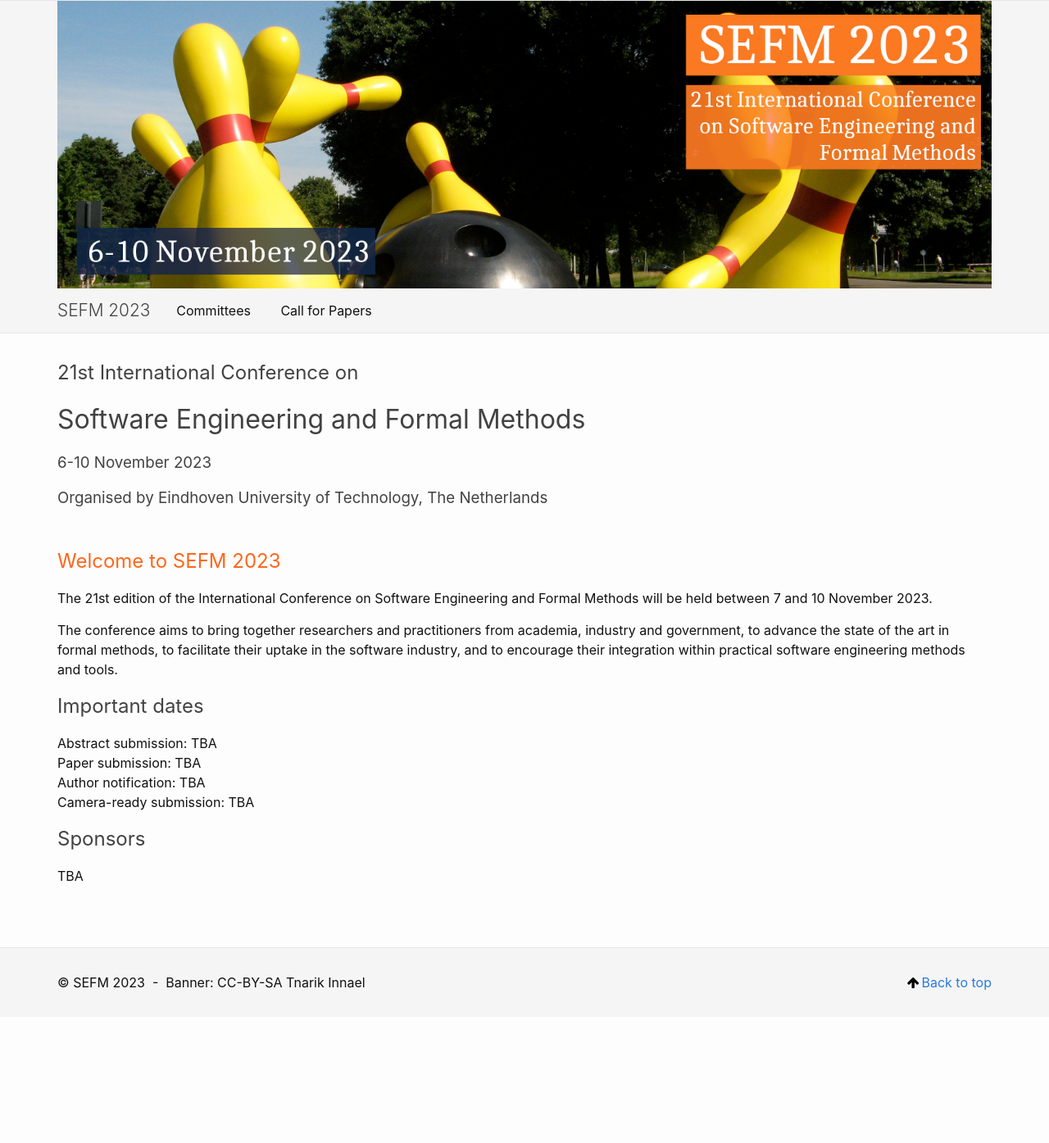
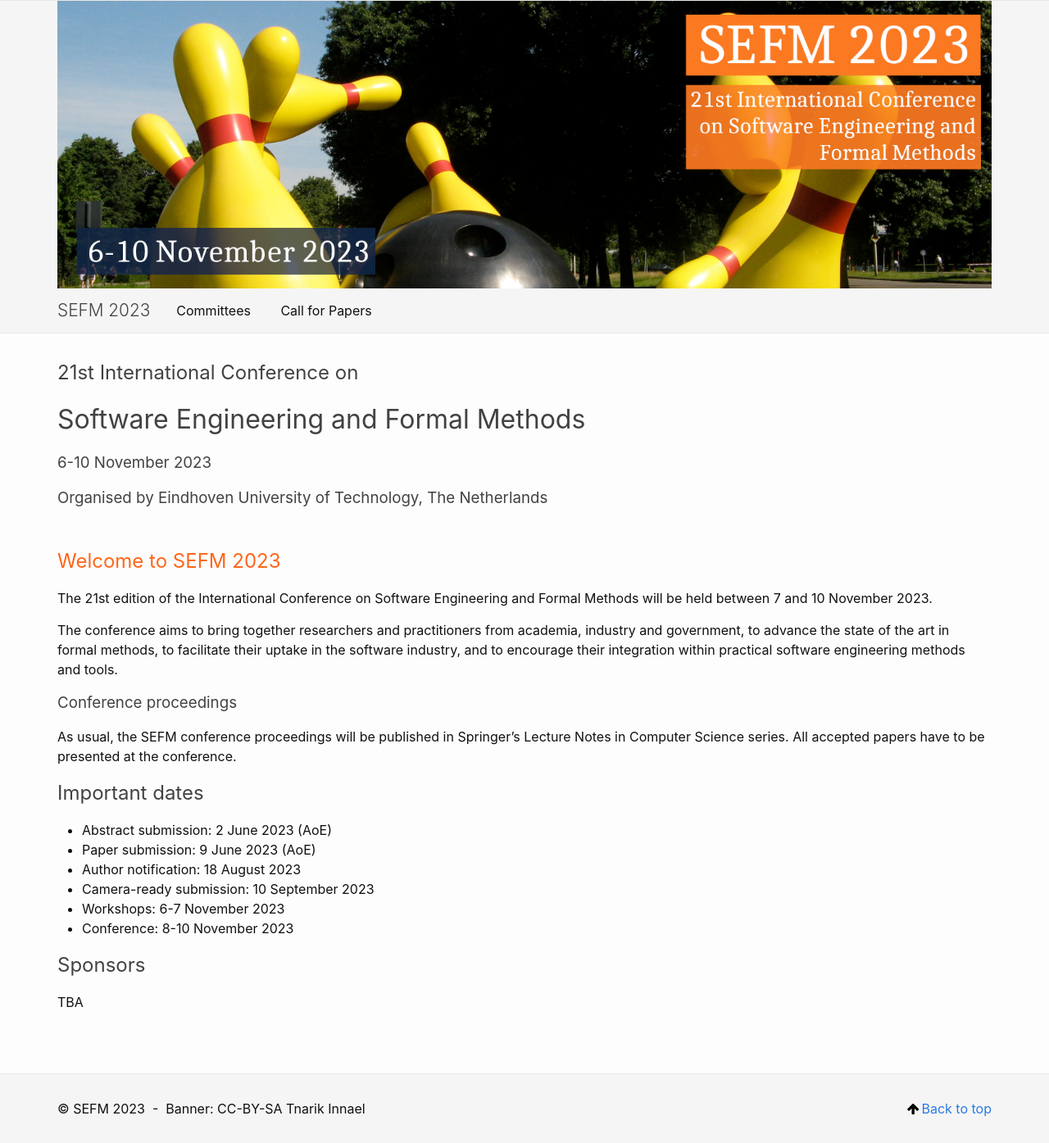
Before and after one commit to sefm-conference/2023, a Jekyll site: the page built from _pages/index.md, in a window 1280 px wide. Shown: the whole page at 82% size. Built offline with Jekyll 4.4.1, drawn with Linux system fonts in a browser that asks for light colours; before the commit the page ends 1241 px from its top, so only the background shows below that; part of the change alters nothing that is shown.

Commit message:
First version CfP and dates

```diff
--- a/_pages/callforpapers.md
+++ b/_pages/callforpapers.md
@@ -5,10 +5,20 @@ subtitle:
 permalink: /callforpapers/
 order: 5
 ---
+The 21st edition of the International Conference on Software Engineering and
+Formal Methods will be held between *8 and 10 November 2023*, with workshops taking place on 6 and 7 November 2023.
+
+## Important dates
+- Abstract submission: 2 June 2023 (AoE)
+- Paper submission: 9 June 2023 (AoE)
+- Author notification: 18 August 2023
+- Camera-ready submission: 10 September 2023
+- Workshops: 6-7 November 2023
+- Conference: 8-10 November 2023
+
 ## Overview and Scope
-The 21st edition of the International Conference on Software Engineering and
-Formal Methods will be held between *8 and 10 November 2023*. The conference
-aims to bring together researchers and practitioners from academia, industry and
+
+The conference aims to bring together researchers and practitioners from academia, industry and
 government, to advance the state of the art in formal methods, to facilitate their
 uptake in the software industry, and to encourage their integration within practical
 software engineering methods and tools.
@@ -18,69 +28,55 @@ The topics of interest include, but are not limited to, the following aspects of
 software engineering and formal methods.
 
 <h4 class="areas">Software Development Methods</h4>
-- *Formal modeling, specification, and design*
-- *Software evolution, maintenance, re-engineering, and reuse*
+- Formal modelling, specification, and design
+- Software evolution, maintenance, re-engineering, and reuse
 
 <h4 class="areas">Design Principles</h4>
-- *Programming languages*
-- *Domain-specific languages*
-- *Type theory*
-- *Abstraction and refinement*
+- Programming languages
+- Domain-specific languages
+- Type theory
+- Abstraction and refinement
 
 <h4 class="areas">Software Testing, Validation, and Verification</h4>
-- *Model checking, theorem proving, and decision procedures*
-- *Testing and runtime verification*
-- *Statistical and probabilistic analysis*
-- *Software synthesis*
-- *Lightweight and scalable formal methods*
-- *Analysis of dependability, performance and other non-functional properties*
-- *Resilience, security, privacy, and trust*
-- *Safety-critical, fault-tolerant, and secure systems*
-- *Software assurance and certification*
+- Model checking, theorem proving, and decision procedures
+- Testing and runtime verification
+- Statistical and probabilistic analysis
+- Synthesis
+- Performance estimation and analysis of other non-functional
+properties
+- Other light-weight and scalable formal methods
+
+<h4 class="areas">Security and Safety</h4>
+- Security, privacy, and trust
+- Safety-critical, fault-tolerant, and secure systems
+- Software certification
 
 <h4 class="areas">Applications and Technology Transfer</h4>
-- *Self-adaptive systems*
-- *Service-oriented and cloud computing systems, Internet of Things*
-- *Component-based and multi-agent systems*
-- *Real-time, hybrid, and cyber-physical systems*
-- *Intelligent systems and machine learning*
-- *HCI, interactive systems, and human error analysis*
-- *Education*
+- Service-oriented and cloud computing systems, Internet of Things
+- Component, object, multi-agent and self-adaptive systems
+- Real-time, hybrid, and cyber-physical systems
+- Intelligent systems and machine learning
+- HCI, interactive systems, and human error analysis
+- Education
 
 <h4 class="areas">Case studies, best practices, and experience reports</h4>
 
-<h2 class="importantH">Paper submission</h2>
+## Paper submission
 
-Details about paper submission will be announced soon.
+We solicit two categories of papers:
 
-<!--
-We solicit two categories of papers:
-- *Regular papers* describing original research results, case studies, or surveys.
-Regular papers should not exceed *15 pages*, excluding bibliography.
-Two more pages containing only references are permitted.
-- *Tool papers* that describe an operational tool and its contributions. Tool papers should not exceed
-*6 pages* (including bibliography) and should include the URL of the tool.
+- **Regular papers** describing original research results, case studies, or surveys, should not exceed *16 pages* (excluding bibliograph of at most two pages).
+- **Tool papers** that describe an operational tool and its contributions should not exceed *8 pages*.
 
+Papers must be formatted according to the [guidelines for Springer LNCS papers](https://www.springer.com/gp/computer-science/lncs).
 All submissions must be original, unpublished, and not submitted concurrently for publication elsewhere.
 
-### Submission
+The submission site for papers will be opened soon.
+<!-- [https://easychair.org/conferences/?conf=sefm2023](https://easychair.org/conferences/?conf=sefm2023) -->
 
-Paper submission is done via EasyChair:
-[https://easychair.org/conferences/?conf=sefm2023](https://easychair.org/conferences/?conf=sefm2023)
+## Publication
 
-Papers must be formatted according to the [guidelines for Springer LNCS papers](https://www.springer.com/gb/computer-science/lncs/conference-proceedings-guidelines).
+All accepted papers will appear in the proceedings of the conference that will
+be published as a volume in Springer's LNCS series.
 
-
-<h2 class="importantH">Publication</h2>
-
-All accepted papers will appear in the proceedings of the conference, which will be published
-as a volume in Springer's Lecture Notes in Computer Science series.
-
-<h2 class="importantH">Important dates</h2>
-- Abstract submission: TBD
-- Paper submission: TBD
-- Author notification: TBD
-- Camera-ready submission: TBD
-- Workshops: 6-7 November 2023
-- Conference: 8-10 November 2023
--->
+The authors of a selected subset of accepted papers will be invited to submit extended versions of their papers to special issues of the journal "Software and Systems Modeling" (SoSyM).
--- a/_pages/index.md
+++ b/_pages/index.md
@@ -12,17 +12,18 @@ industry and government, to advance the state of the art in formal methods,
 to facilitate their uptake in the software industry, and to encourage their
 integration within practical software engineering methods and tools.
 
-<!-- ### Conference proceedings
+### Conference proceedings
 As usual, the SEFM conference proceedings will be published in Springer's Lecture
 Notes in Computer Science series. All accepted papers have to be presented
-at the conference. -->
+at the conference.
 
-<h2 class="importantH">Important dates</h2>
+## Important dates
+- Abstract submission: 2 June 2023 (AoE)
+- Paper submission: 9 June 2023 (AoE)
+- Author notification: 18 August 2023
+- Camera-ready submission: 10 September 2023
+- Workshops: 6-7 November 2023
+- Conference: 8-10 November 2023
 
-Abstract submission: TBA
-Paper submission: TBA
-Author notification: TBA
-Camera-ready submission: TBA
-
-<h2 class="importantH">Sponsors</h2>
+## Sponsors
 TBA
```
